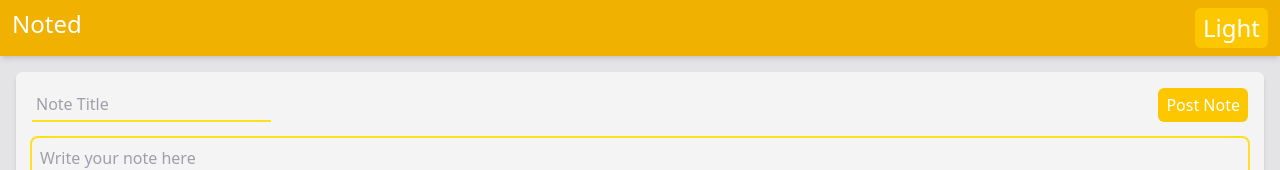
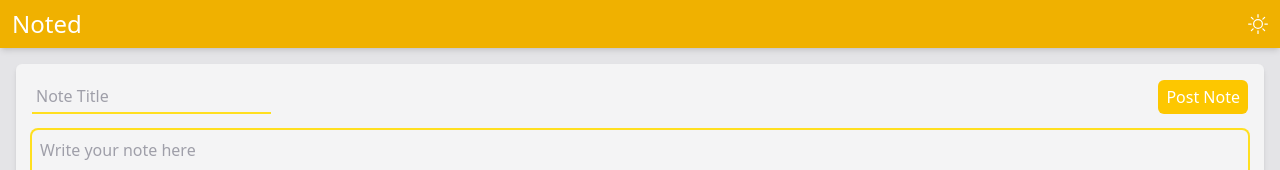
Before and after one commit to alexxx-16/react-project-7, a React (Vite) app in the folder client/: page / in a window 1280 px wide. Shown: the top 170 px of the page. Built offline with nearby package versions, Linux system fonts and the light colour scheme; no server answers.

Commit message:
Finish dark mode with toggle icons

```diff
--- a/client/index.html
+++ b/client/index.html
@@ -1,6 +1,16 @@
 <!doctype html>
 <html lang="en">
   <head>
+    <script>
+      (function () {
+        const theme = localStorage.getItem("theme");
+        if (theme === "dark") {
+          document.documentElement.classList.add("dark");
+        } else {
+          document.documentElement.classList.remove("dark");
+        }
+      })();
+    </script>
     <meta charset="UTF-8" />
     <link rel="icon" type="image/svg+xml" href="/vite.svg" />
     <meta name="viewport" content="width=device-width, initial-scale=1.0" />
--- a/client/src/App.jsx
+++ b/client/src/App.jsx
@@ -8,7 +8,7 @@ import Footer from "./components/Footer";
 const App = () => {
   const [notes, setNotes] = useState([]);
   const [statusMessage, setStatusMessage] = useState({ message: "", type: "" });
-  const [isLoading, setIsLoading] = useState(false);
+  const [isLoading, setIsLoading] = useState(true);
 
   const [isDarkMode, setIsDarkMode] = useState(() => {
     return localStorage.getItem("theme") === "dark";
@@ -85,7 +85,7 @@ const App = () => {
   };
 
   return (
-    <div className="w-full min-h-screen flex flex-col bg-zinc-200 dark:bg-zinc-900 transition-colors duration-300">
+    <div className="w-full min-h-screen flex flex-col bg-zinc-200 dark:bg-zinc-950 transition-colors duration-300">
       <Header isDarkMode={isDarkMode} setIsDarkMode={setIsDarkMode} />
 
       <main className="flex-1 p-4 flex flex-col gap-4">
@@ -106,9 +106,11 @@ const App = () => {
             </div>
           </div>
         )}
-        {isLoading && <p className="text-center">Fetching Notes...</p>}
+        {isLoading && (
+          <p className="text-center dark:text-zinc-300">Fetching Notes...</p>
+        )}
         {!isLoading && notes.length === 0 && (
-          <p className="text-center text-zinc-700">
+          <p className="text-center text-zinc-700 dark:text-zinc-300">
             Start by creating your first note!
           </p>
         )}
--- a/client/src/components/Button.jsx
+++ b/client/src/components/Button.jsx
@@ -3,7 +3,7 @@ const Button = ({ onClick, children, type = "submit", className = "" }) => {
     <button
       type={type}
       onClick={onClick}
-      className={`outline-none bg-yellow-400 dark:bg-lime-500 text-white py-1 px-2 rounded-md hover:bg-yellow-500 active:scale-95 transition-all duration-200 ${className}`}
+      className={`outline-none bg-yellow-400 dark:bg-yellow-500 text-white py-1 px-2 rounded-md hover:bg-yellow-500 dark:hover:bg-yellow-400 active:scale-95 transition-all duration-200 dark:shadow-[0_0_10px_rgba(234,179,8,0.2)] ${className}`}
     >
       {children}
     </button>
--- a/client/src/components/CreateNoteArea.jsx
+++ b/client/src/components/CreateNoteArea.jsx
@@ -35,14 +35,14 @@ const CreateNoteArea = ({ submitNote, showStatusMessage }) => {
   return (
     <form
       onSubmit={handleSubmitNote}
-      className="bg-zinc-100 p-4 rounded-md shadow-md flex flex-col gap-4"
+      className="bg-zinc-100 dark:bg-zinc-900 p-4 rounded-md shadow-md flex flex-col gap-4"
     >
       <div className="flex justify-between">
         <input
           name="title"
           type="text"
           placeholder="Note Title"
-          className="outline-none p-1 border-b-2 border-yellow-300 placeholder-zinc-400 font-xl"
+          className="outline-none bg-transparent p-1 border-b-2 border-yellow-300 dark:border-zinc-700 dark:text-zinc-200 placeholder-zinc-400 font-xl"
           value={note.title}
           onChange={handleChange}
         />
@@ -53,7 +53,7 @@ const CreateNoteArea = ({ submitNote, showStatusMessage }) => {
 
       <textarea
         name="content"
-        className="outline-none p-2 rounded-md ring-2 ring-yellow-300 placeholder-zinc-400 font-light"
+        className="outline-none p-2 rounded-md ring-2 ring-yellow-300 dark:ring-zinc-700 dark:bg-zinc-800 dark:text-zinc-200 placeholder-zinc-400 font-light"
         placeholder="Write your note here"
         value={note.content}
         onChange={handleChange}
--- a/client/src/components/Footer.jsx
+++ b/client/src/components/Footer.jsx
@@ -2,7 +2,7 @@ const Footer = () => {
   const year = new Date().getFullYear();
 
   return (
-    <footer className="text-zinc-400 w-full text-center py-2 text-sm backdrop-blur-sm">
+    <footer className="text-zinc-400 dark:text-zinc-600 w-full text-center py-2 text-sm backdrop-blur-sm">
       <p className="text-xs font-light"> Noted App © {year}</p>
       <p className="text-[10px]">Version 1.0.1 • Southport, QLD</p>
     </footer>
--- a/client/src/components/Header.jsx
+++ b/client/src/components/Header.jsx
@@ -1,12 +1,20 @@
-import Button from "./Button";
+import lightIcon from "../assets/brightness-high.svg";
+import darkIcon from "../assets/brightness-high-fill.svg";
 
 const Header = ({ isDarkMode, setIsDarkMode }) => {
   return (
-    <header className="bg-yellow-500 py-2 px-3 flex justify-between text-2xl text-white shadow-md">
+    <header className="bg-yellow-500 dark:bg-yellow-600 py-2 px-3 flex items-center justify-between text-2xl text-white shadow-md">
       <h1>Noted</h1>
-      <Button onClick={() => setIsDarkMode(!isDarkMode)}>
-        {isDarkMode ? "Dark" : "Light"}
-      </Button>
+      <button
+        className="text-[20px] font"
+        onClick={() => setIsDarkMode(!isDarkMode)}
+      >
+        {isDarkMode ? (
+          <img src={darkIcon} alt="dark mode icon" className="w-5 h-5" />
+        ) : (
+          <img src={lightIcon} alt="light mode icon" className="w-5 h-5" />
+        )}
+      </button>
     </header>
   );
 };
--- a/client/src/components/Note.jsx
+++ b/client/src/components/Note.jsx
@@ -2,15 +2,17 @@ import Button from "./Button";
 
 const Note = ({ deleteNote, note }) => {
   return (
-    <div className="bg-zinc-100 dark:bg-zinc-700 p-4 rounded-md shadow-md flex flex-col gap-2">
+    <div className="bg-zinc-100 dark:bg-zinc-900 p-4 rounded-md shadow-md flex flex-col gap-2 border border-transparent dark:border-zinc-800">
       <div className="flex justify-between items-start">
-        <h2 className="text-xl capitalize text-yellow-500 border-b-2 border-yellow-300">
+        <h2 className="text-xl capitalize text-yellow-500 dark:text-yellow-400 border-b-2 border-yellow-300 dark:border-zinc-700">
           {note.title}
         </h2>
         <Button onClick={() => deleteNote(note.id)}>Delete</Button>
       </div>
 
-      <p className="font-light">{note.content}</p>
+      <p className="font-light text-zinc-700 dark:text-zinc-300">
+        {note.content}
+      </p>
     </div>
   );
 };
--- a/client/src/index.css
+++ b/client/src/index.css
@@ -1,3 +1,11 @@
 @import "tailwindcss";
 
 @custom-variant dark (&:where(.dark, .dark *));
+
+:root {
+  background-color: #e4e4e7; /* Tailwind zinc-200 */
+}
+
+:root.dark {
+  background-color: #09090b; /* Tailwind zinc-950 */
+}
```
Also changed, not shown: client/src/assets/brightness-high-fill.svg (added), client/src/assets/brightness-high.svg (added).
